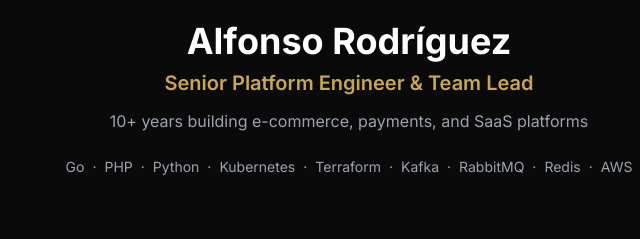
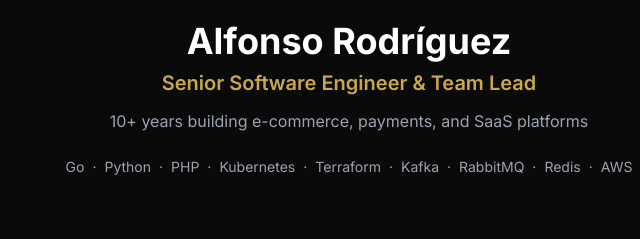
Before and after one commit to beabys/beabys.github.io, a plain HTML site: page index.html in a window 1280 px wide. Shown: the part 283-522 px from the top of the page, 291-931 px from the left. Drawn offline with nearby package versions, Linux system fonts and the light colour scheme.

Commit message:
FIX: Fix title and meta

```diff
--- a/index.html
+++ b/index.html
@@ -3,8 +3,8 @@
 <head>
   <meta charset="utf-8">
   <meta name="viewport" content="width=device-width, initial-scale=1">
-  <title>Alfonso Rodríguez — Senior Platform Engineer & Team Lead</title>
-  <meta name="description" content="Senior Platform Engineer & Team Lead. 10+ years building e-commerce, payments, and SaaS platforms. Based in Hong Kong.">
+  <title>Alfonso Rodríguez — Senior Software Engineer & Team Lead</title>
+  <meta name="description" content="Senior Software Engineer & Team Lead. 10+ years building e-commerce, payments, and SaaS platforms. Based in Hong Kong.">
 
   <!-- Google Fonts -->
   <link rel="preconnect" href="https://fonts.googleapis.com">
@@ -193,14 +193,14 @@
         class="w-[120px] h-[120px] rounded-full object-cover border-2 border-[var(--border-subtle)] mb-6"
       />
       <h1 class="text-4xl font-bold mb-2">Alfonso Rodríguez</h1>
-      <p class="text-xl text-[#C9A84C] font-semibold mb-3">Senior Platform Engineer & Team Lead</p>
+      <p class="text-xl text-[#C9A84C] font-semibold mb-3">Senior Software Engineer & Team Lead</p>
       <p class="text-[var(--text-secondary)] max-w-lg mb-6">
         10+ years building e-commerce, payments, and SaaS platforms
       </p>
       <div class="flex flex-wrap justify-center gap-x-2 gap-y-1 text-sm text-[var(--text-secondary)]">
         <span>Go</span><span>·</span>
+        <span>Python</span><span>·</span>
         <span>PHP</span><span>·</span>
-        <span>Python</span><span>·</span>
         <span>Kubernetes</span><span>·</span>
         <span>Terraform</span><span>·</span>
         <span>Kafka</span><span>·</span>
```
